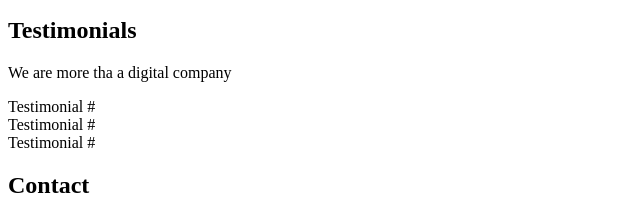
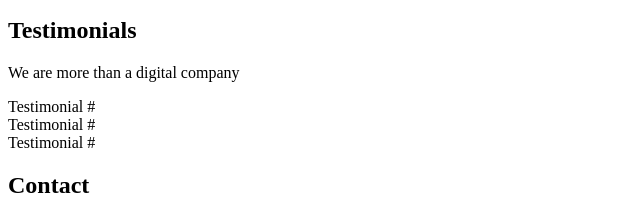
Before and after one commit to Doctware/alx-frontend, a plain HTML site: page 0x00-html_advanced/12-index.html in a window 1280 px wide. Shown: the part 1438-1654 px from the top of the page, 0-640 px from the left. Drawn offline with Linux system fonts and the light colour scheme.

Commit message:
Now implementing paragraph

```diff
--- a/0x00-html_advanced/12-index.html
+++ b/0x00-html_advanced/12-index.html
@@ -70,7 +70,7 @@
         </section>
         <section>
             <h2>Testimonials</h2>
-            <p>We are more tha a digital company</p>
+            <p>We are more than a digital company</p>
             <article>Testimonial #</article>
             <article>Testimonial #</article>
             <article>Testimonial #</article>
```
